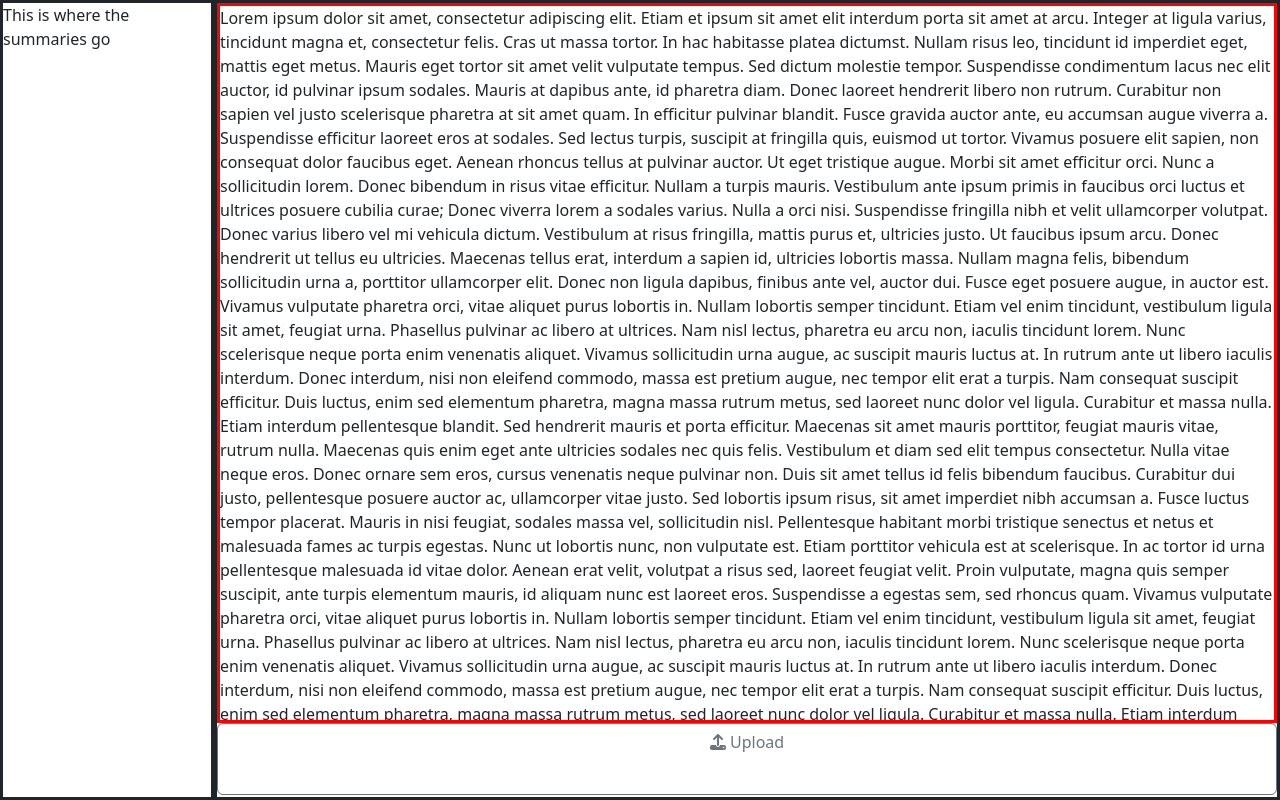
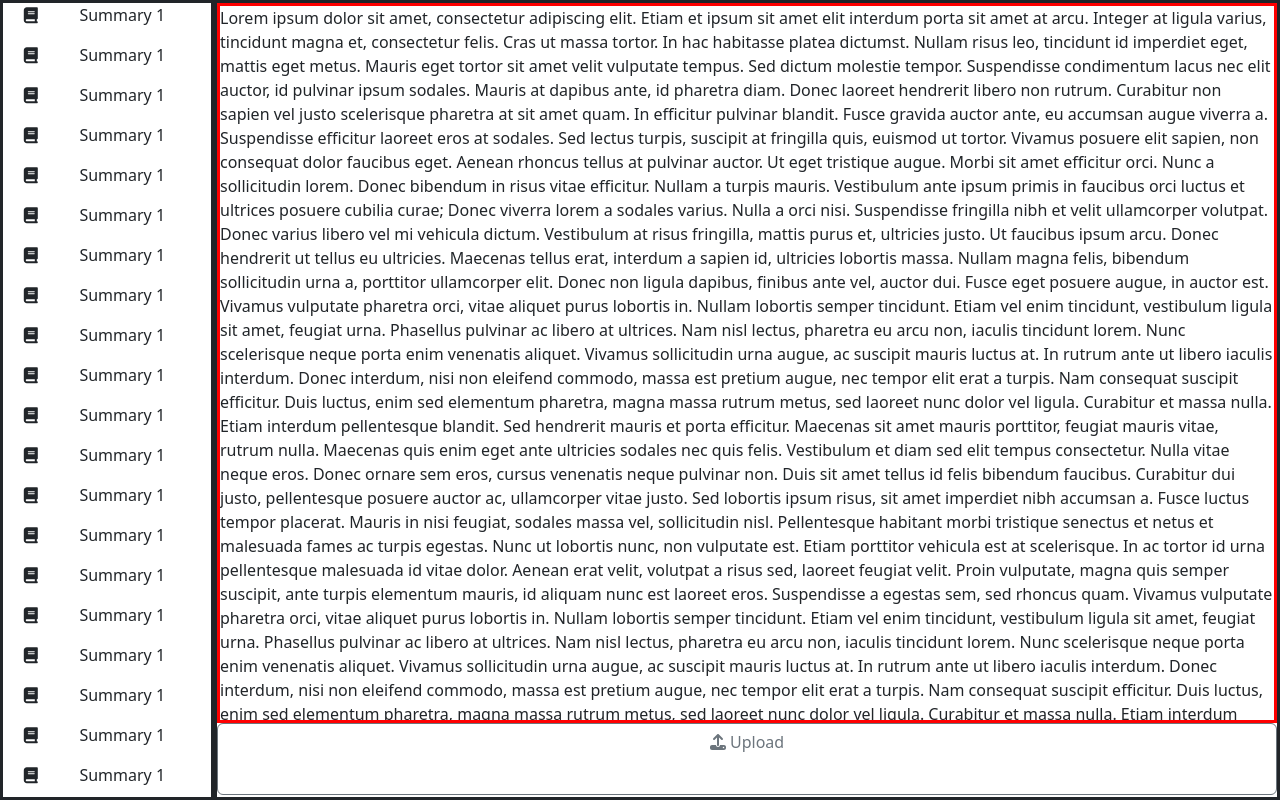
Before and after one commit to MartinYordanov374/HacknightProject, a React (Create React App) app in the folder summarizer/: page / in a window 1280 px wide. Built offline with nearby package versions, Linux system fonts and the light colour scheme.

Commit message:
stylize the summaries on the side

```diff
--- a/summarizer/src/Styles/HomePage/HomePage.css
+++ b/summarizer/src/Styles/HomePage/HomePage.css
@@ -6,6 +6,22 @@
 .HomePageWrapper .SummariesArea {
   border-style: solid;
   width: 20%;
+  height: 100vh;
+  overflow-y: scroll;
+}
+.HomePageWrapper .SummariesArea .SummaryBlock {
+  display: flex;
+}
+.HomePageWrapper .SummariesArea .SummaryBlock:hover {
+  background-color: gray;
+  cursor: pointer;
+}
+.HomePageWrapper .SummariesArea .SummaryBlock .SummaryTitle {
+  padding-left: 20%;
+}
+.HomePageWrapper .SummariesArea .SummaryBlock .SummaryIcon {
+  padding-top: 2%;
+  padding-left: 10%;
 }
 .HomePageWrapper .UploadFileArea {
   border-style: solid;
--- a/summarizer/src/Styles/HomePage/HomePage.scss
+++ b/summarizer/src/Styles/HomePage/HomePage.scss
@@ -7,6 +7,26 @@
     {
         border-style: solid;
         width: 20%;
+        height: 100vh;
+        overflow-y: scroll;
+
+        .SummaryBlock
+        {
+            display: flex;
+            &:hover{
+                background-color: gray;
+                cursor: pointer;
+            }
+            .SummaryTitle
+            {
+                padding-left: 20%;
+            }
+            .SummaryIcon
+            {
+                padding-top: 2%;
+                padding-left: 10%;
+            }
+        }
 
     }
     .UploadFileArea
--- a/summarizer/src/components/HomePage.js
+++ b/summarizer/src/components/HomePage.js
@@ -1,20 +1,25 @@
-import React from 'react'
+import React, {useState} from 'react'
 import '../Styles/HomePage/HomePage.css'
 import 'bootstrap/dist/css/bootstrap.css';
 import { FontAwesomeIcon } from '@fortawesome/react-fontawesome'
-import { faUpload } from '@fortawesome/free-solid-svg-icons'
-
-import {InputGroup, FormControl} from 'react-bootstrap';
+import { faUpload, faBook } from '@fortawesome/free-solid-svg-icons'
 
 export default function HomePage() {
+    let [summaries, setSummaries] = useState([1,2,3,4,5,6,7,8,9,1,1,1,1,1,1,1,1,1,1,1,1,1,1,1,1,1,1,1,1,1,1])
   return (
     <div className='HomePageWrapper'>
         <div className='SummariesArea'>
-            This is where the summaries go
+            {summaries.map((summary) => {
+                return(
+                <div className='SummaryBlock'>
+                    <FontAwesomeIcon icon={faBook} className='SummaryIcon'/>
+                    <p className='SummaryTitle'>Summary 1</p>
+                </div>)
+            })}
         </div>
         <div className='UploadFileArea'>
             <div className='SummaryResult'>
-                <p>
+                <p className='SummaryParagraph'>
                     Lorem ipsum dolor sit amet, consectetur adipiscing elit. Etiam et ipsum sit amet elit interdum porta sit amet at arcu. Integer at ligula varius, tincidunt magna et, consectetur felis. Cras ut massa tortor. In hac habitasse platea dictumst. Nullam risus leo, tincidunt id imperdiet eget, mattis eget metus. Mauris eget tortor sit amet velit vulputate tempus. Sed dictum molestie tempor. Suspendisse condimentum lacus nec elit auctor, id pulvinar ipsum sodales. Mauris at dapibus ante, id pharetra diam. Donec laoreet hendrerit libero non rutrum. Curabitur non sapien vel justo scelerisque pharetra at sit amet quam. In efficitur pulvinar blandit.
 
                     Fusce gravida auctor ante, eu accumsan augue viverra a. Suspendisse efficitur laoreet eros at sodales. Sed lectus turpis, suscipit at fringilla quis, euismod ut tortor. Vivamus posuere elit sapien, non consequat dolor faucibus eget. Aenean rhoncus tellus at pulvinar auctor. Ut eget tristique augue. Morbi sit amet efficitur orci. Nunc a sollicitudin lorem. Donec bibendum in risus vitae efficitur. Nullam a turpis mauris. Vestibulum ante ipsum primis in faucibus orci luctus et ultrices posuere cubilia curae; Donec viverra lorem a sodales varius. Nulla a orci nisi. Suspendisse fringilla nibh et velit ullamcorper volutpat. Donec varius libero vel mi vehicula dictum.
```
Also changed, not shown: 1 other file (tests, documents, lock files or other folders). Lines whose indentation alone changed are shown as unchanged.
